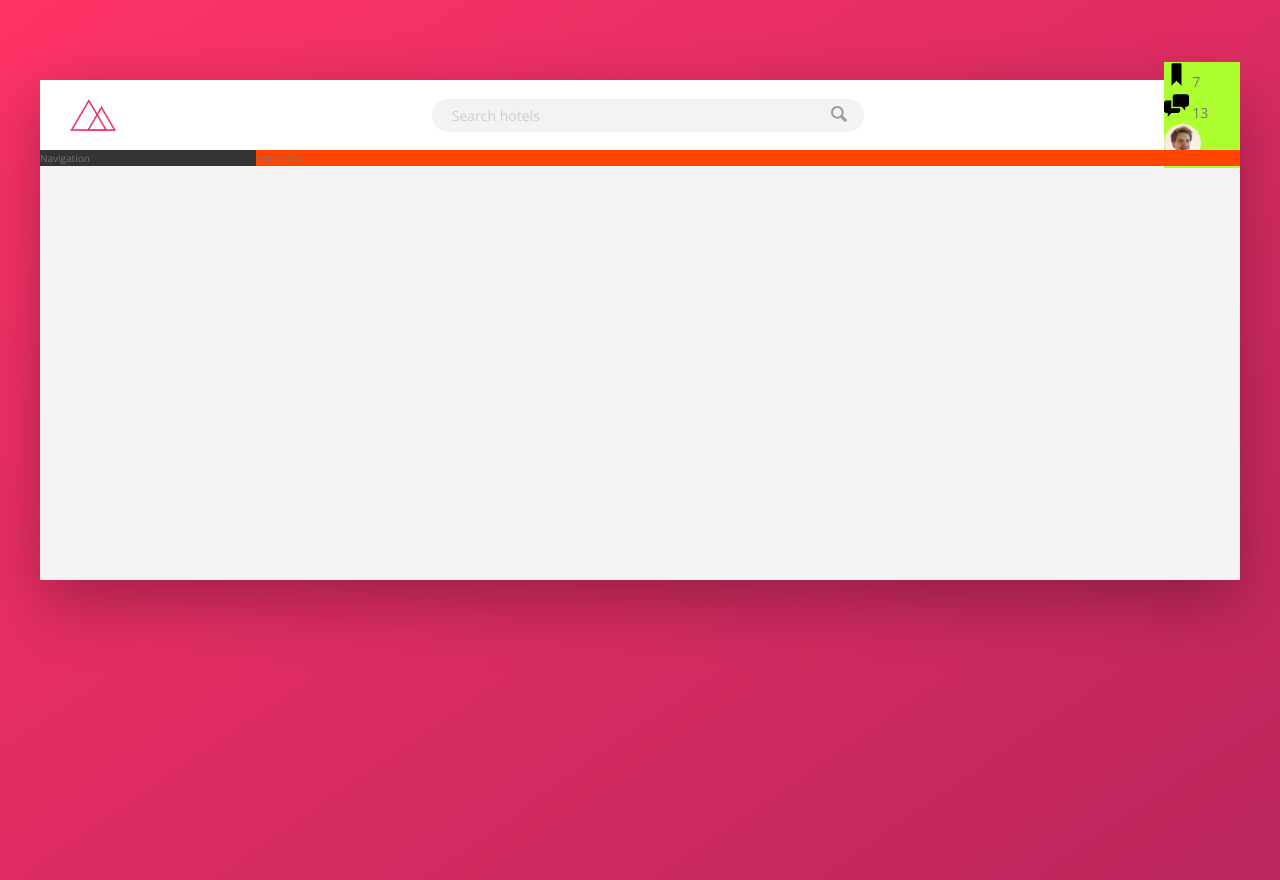
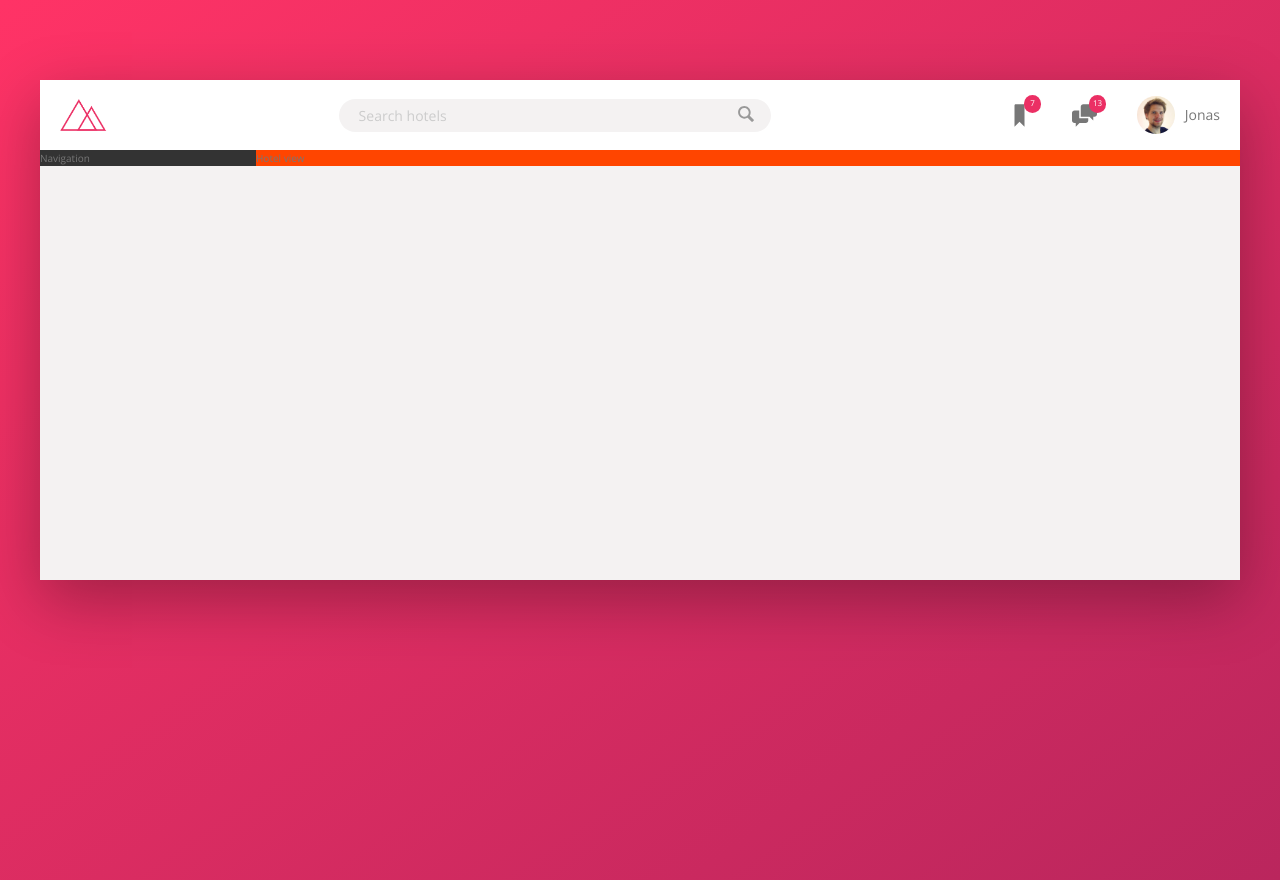
Before and after one commit to nerdtransmitter/trillo, a website: page index.html in a window 1280 px wide. Drawn offline with nearby package versions, Linux system fonts and the light colour scheme.

Commit message:
user-navigation

```diff
--- a/sass/_components.scss
+++ b/sass/_components.scss
@@ -2,7 +2,7 @@
 // LOGO
 .logo {
   height: 3.25rem;
-  margin-left: 3rem;
+  margin-left: 2rem;
 }
 
 ///////////////////////////////////////////////
@@ -65,30 +65,52 @@
 ///////////////////////////////////////////////
 // USER NAVIGATION
 .user-nav {
-  background-color: greenyellow;
+  align-self: stretch;
+  display: flex;
+  align-items: center;
+
+
+  & > * {
+    padding: 0 2rem;
+    cursor: pointer;
+    height: 100%;
+    display: flex;
+    align-items: center;
+  }
+
+  & > *:hover {
+    background-color: var(--color-grey-light-2);
+  }
+
   &__icon-box {
-
+    position: relative;
   }
 
   &__icon {
     height: 2.5rem;
     width: 2.5rem;
+    fill: var(--color-grey-dark-2);
   }
 
   &__notification {
+    font-size: .8rem;
+    height: 1.75rem;
+    width: 1.75rem;
+    border-radius: 50%;
+    background-color: var(--color-primary);
+    color: #fff;
+    position: absolute;
+    top: 1.5rem;
+    right: 1.1rem;
 
-  }
-
-  &__user {
-
+    display: flex; // works on text content too not only children
+    justify-content: center;
+    align-items: center;
   }
 
   &__user-photo {
     height: 3.75rem;
     border-radius: 50%;
-  }
-
-  &__user-name {
-
+    margin-right: 1rem;
   }
 }
```
Also changed, not shown: sass/main.css, 1 other file.
